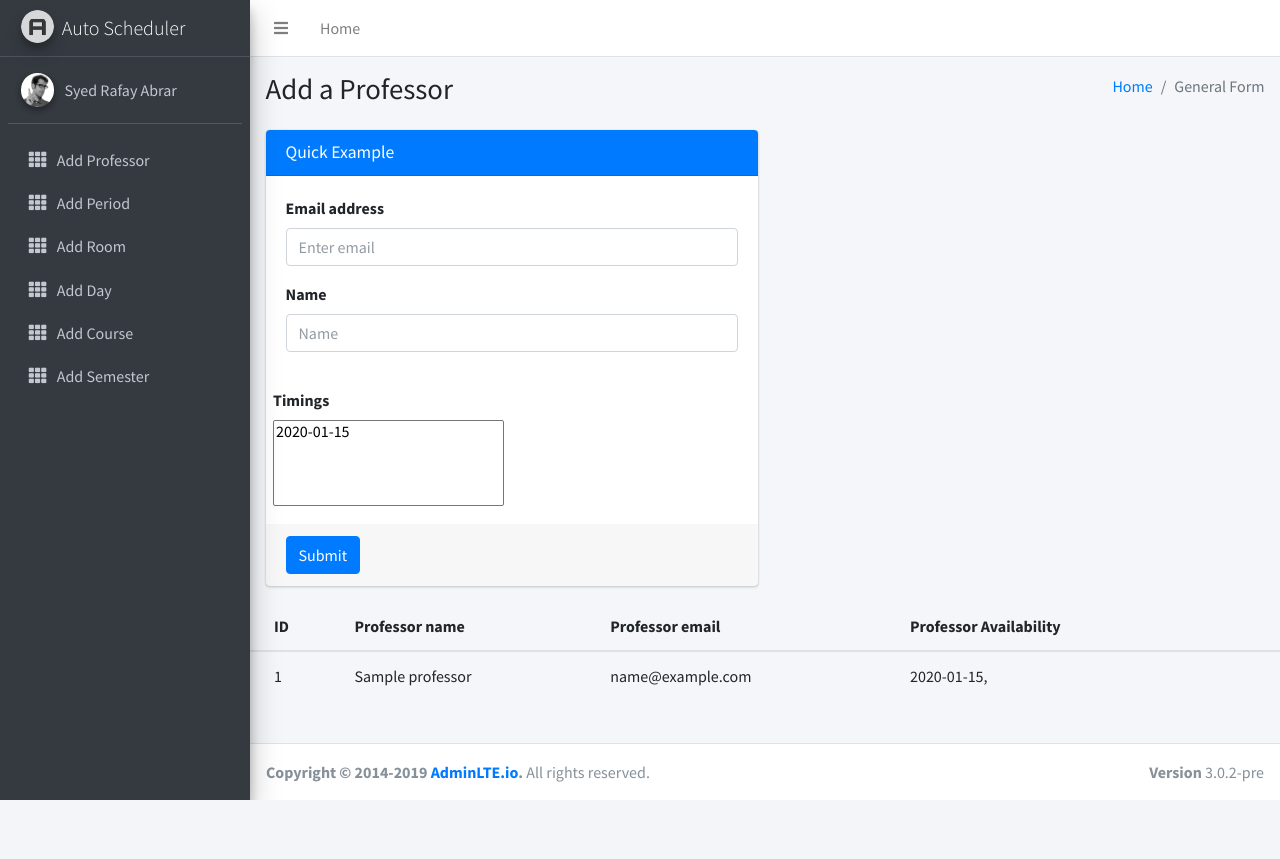
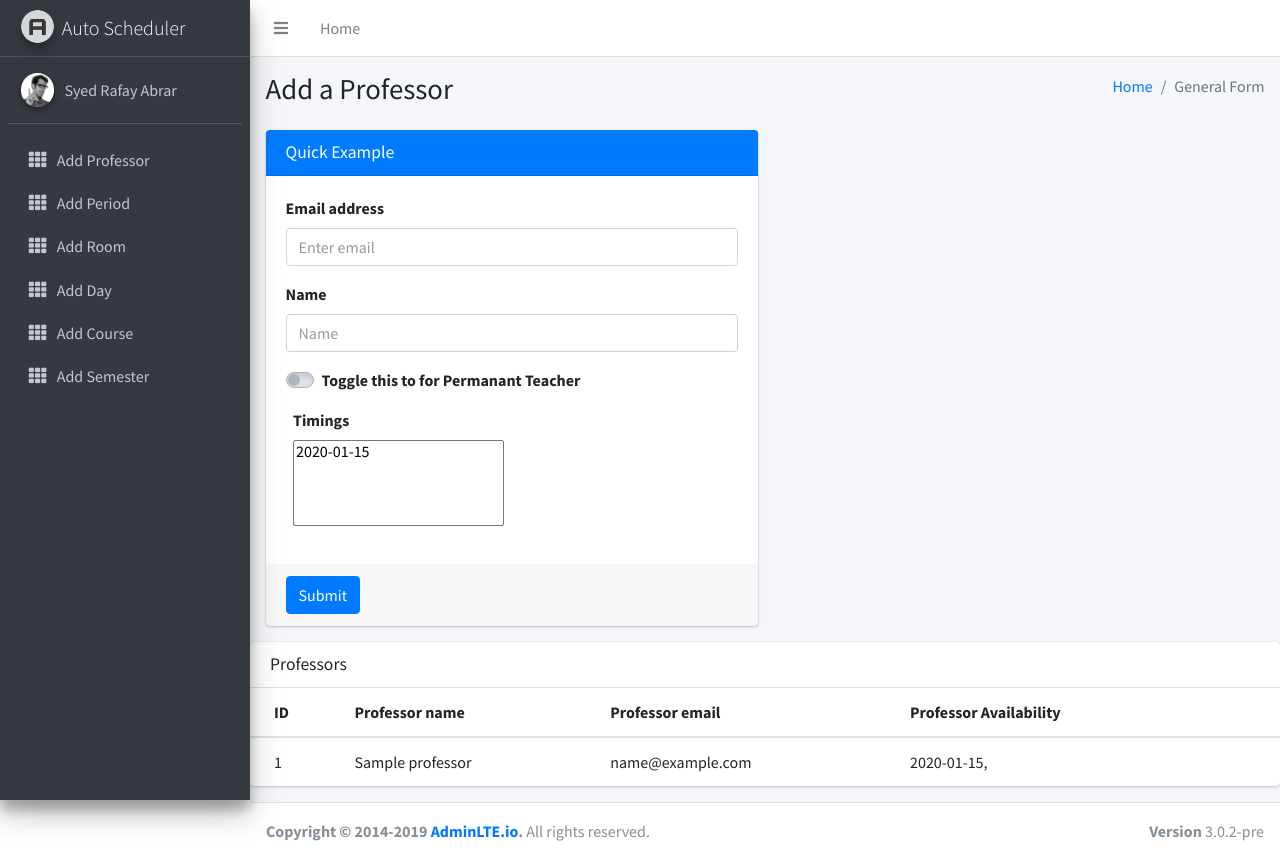
Before and after one commit to SyedRafayAbrar/Auto_Scheduler_FYP, a Django app: page /professor in a window 1280 px wide. Before the commit the page ends 800 px from the top, so only its background shows below. Run offline with Django 3.2, Linux system fonts and the light colour scheme; tables that the repository leaves empty hold one stand-in row (values such as "Sample post"); some libraries are stand-ins or nearby versions.

Commit message:
updated Professor

```diff
--- a/Auto_Scheduler/MyAlgorithm.py
+++ b/Auto_Scheduler/MyAlgorithm.py
@@ -1,6 +1,6 @@
 import random
 from random import randint
-from com.Classes.Room import Room
+from com.Classes import Room
 
 POPULATION_SIZE = 100
 GENES = []
--- a/Auto_Scheduler/Templates/Professor.html
+++ b/Auto_Scheduler/Templates/Professor.html
@@ -47,20 +47,29 @@
                     <input type="text" class="form-control" id="name" placeholder="Name" name="name">
                   </div>
 
+                  <div class="form-group">
+                    <div class="custom-control custom-switch">
+                      <input type="checkbox" class="custom-control-input" name="permanant_switch" id="customSwitch1" onclick="toggleFunction()">
+                      <label class="custom-control-label" for="customSwitch1">Toggle this to for Permanant Teacher</label>
+                    </div>
                   </div>
 
 
-                <!-- /.card-body -->
-               <div class="col-md-6">
+                  <div class="col-md-6" id="timeselection">
                     <div class="form-group">
                       <label>Timings</label>
-                  <select class="select2" multiple="multiple" data-placeholder="Select a Timings" style="width: 100%;" name="select_time">
+                      <select class="select2" multiple="multiple" data-placeholder="Select a Timings" style="width: 100%;" name="select_time" >
                         {%for t in data%}
                         <option name="options">{{t.day_time}}</option>
                         {%endfor%}
                       </select>
                     </div>
                    </div>
+
+                </div>
+                <!-- /.card-body -->
+
+
 
                 <div class="card-footer">
                   <button type="submit" class="btn btn-primary">Submit</button>
@@ -73,7 +82,14 @@
         <!-- /.row -->
       </div><!-- /.container-fluid -->
     </section>
+
          <!-- Main content -->
+         <div class="row">
+          <div class="col-12">
+            <div class="card">
+              <div class="card-header">
+                <h3 class="card-title">Professors</h3>
+              </div>
 <div class="card-body table-responsive p-0">
                 <table class="table table-hover">
                   <thead>
@@ -100,6 +116,10 @@
               </div>
     <!-- /.content -->
   </div>
+  </div>
+  </div>
+  </div>
+
   <!-- /.content-wrapper -->
   <footer class="main-footer">
     <div class="float-right d-none d-sm-block">
--- a/Auto_Scheduler/Templates/base.html
+++ b/Auto_Scheduler/Templates/base.html
@@ -238,7 +238,14 @@
   }
 }
 
-
+function toggleFunction() {
+  var x = document.getElementById("timeselection");
+  if (x.style.display === "none") {
+    x.style.display = "block";
+  } else {
+    x.style.display = "none";
+  }
+}
 
 
 </script>
--- a/Auto_Scheduler/views.py
+++ b/Auto_Scheduler/views.py
@@ -203,6 +203,14 @@ def add_Professor(request):
         avail = request.POST.getlist('select_time')
         prof = request.POST.get('name')
         email = request.POST.get('email')
+        permanant_switch = request.POST.get('permanant_switch')
+        if len(Day_Time.objects.all()) == 0:
+            messages.error(request,'Please Add Day and Time First')
+            return redirect("scheduler-professor")
+
+        isPermanant = False
+        if permanant_switch:
+            isPermanant = True
 
         data = {"professor_name":prof,"professor_email":email}
         serializer = serializers.ProfessorSerializer(data=data)
@@ -216,25 +224,45 @@ def add_Professor(request):
             return redirect("scheduler-professor")
 
         prof_obj = Professors.objects.all().last()
-        for i in avail:
-            obj = Day_Time.objects.filter(day_time=i)
-            n_newData = {}
-            for j in obj:
-                n_newData = {"prof": prof_obj.id, "day_time": j.id}
+        if not isPermanant:
+            for i in avail:
 
-            n_serializer = serializers.Day_Time_prof_Serializer(data=n_newData)
-            if n_serializer.is_valid():
-                try:
-                    n_serializer.save()
+                obj = Day_Time.objects.filter(day_time=i)
+                n_newData = {}
+                for j in obj:
+                    n_newData = {"prof": prof_obj.id, "day_time": j.id}
 
-                except:
+                n_serializer = serializers.Day_Time_prof_Serializer(data=n_newData)
+                if n_serializer.is_valid():
+                    try:
+                        n_serializer.save()
+
+                    except:
+                        return redirect("scheduler-professor")
+
+                else:
+                    return redirect("scheduler-professor")
+        else:
+            objects = Day_Time.objects.all()
+            for obj in objects:
+                n_newData = {"prof": prof_obj.id, "day_time": obj.id}
+                n_serializer = serializers.Day_Time_prof_Serializer(data=n_newData)
+                if n_serializer.is_valid():
+                    try:
+                        n_serializer.save()
+
+                    except:
+                        return redirect("scheduler-professor")
+
+                else:
                     return redirect("scheduler-professor")
 
-            else:
-                return redirect("scheduler-professor")
         if len(Day_Time_Professor.objects.filter(prof=prof_obj.id)) > 0:
-            return redirect("scheduler-home")
+            messages.success(request,'The Professor is added')
+            return redirect("scheduler-professor")
+
         return redirect("scheduler-professor")
+
 
 def addCourse(request):
     if request.method == "POST":
@@ -251,6 +279,7 @@ def addCourse(request):
                 serializer.save()
 
             except:
+
                 return redirect("scheduler-professor")
         else:
             return redirect("scheduler-professor")
```
Also changed, not shown: Auto_Scheduler/Templates/Room.html (+0 -9 lines). Lines whose indentation alone changed are shown as unchanged.
